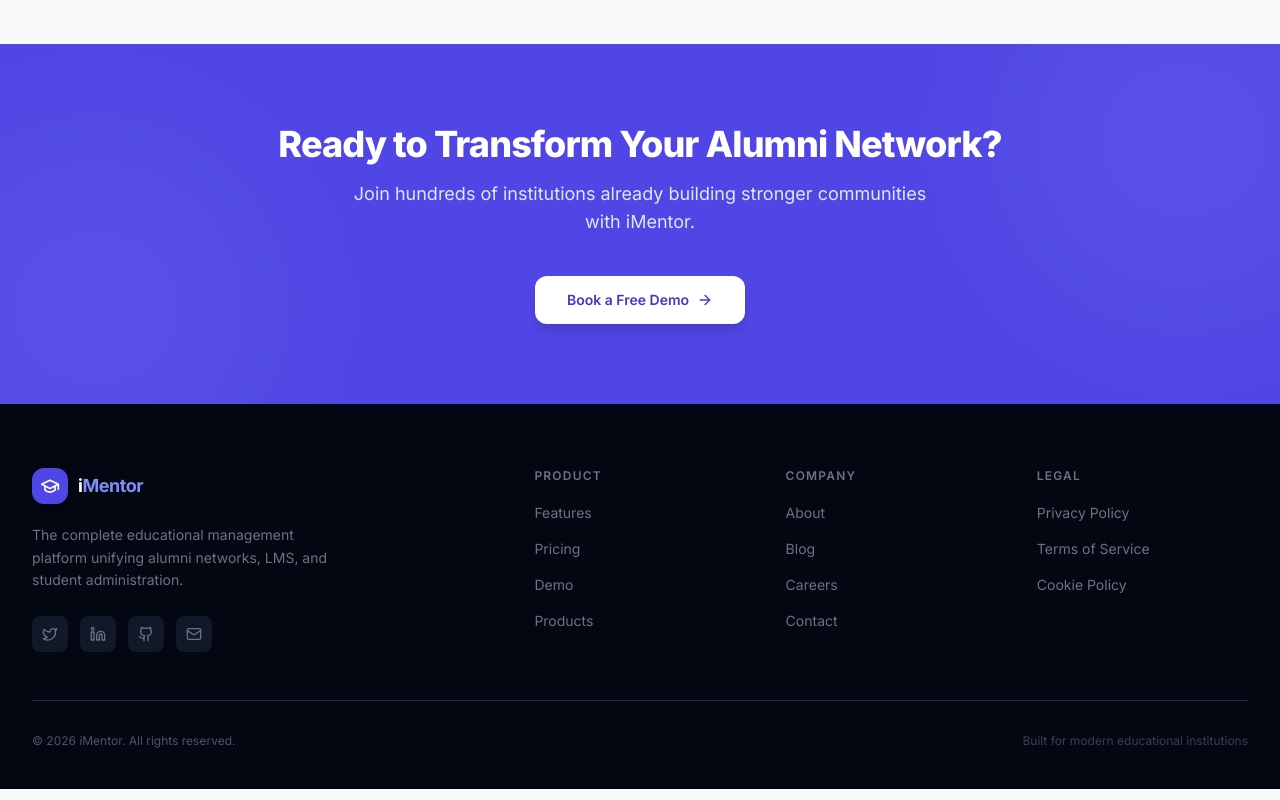
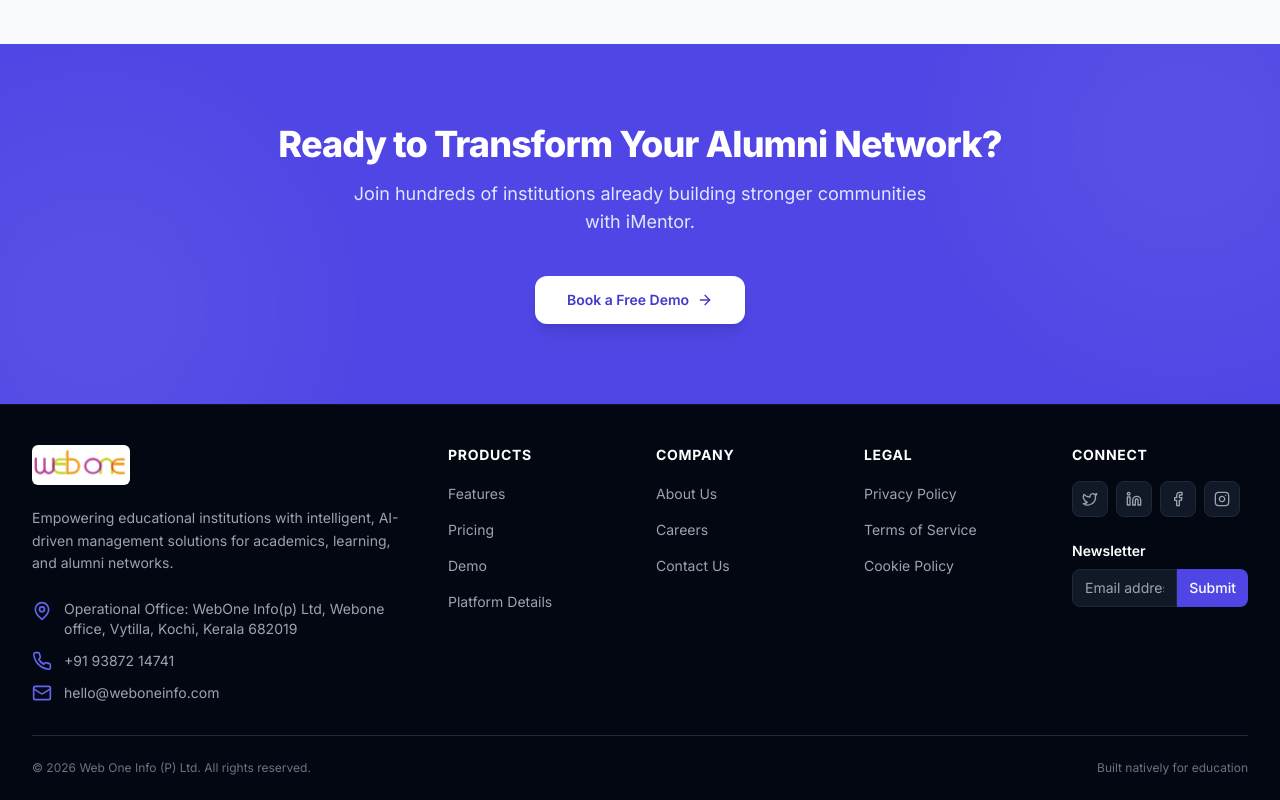
Before and after one commit to akshaykamal90/WEBONEINFO, a React (Vite) app: page / in a window 1280 px wide. Shown: the part 6145-6945 px from the top of the page. Built offline with nearby package versions, Linux system fonts and the light colour scheme.

Commit message:
footer updated

```diff
--- a/src/components/Footer.jsx
+++ b/src/components/Footer.jsx
@@ -1,22 +1,21 @@
 import React from 'react'
 import { Link } from 'react-router-dom'
-import { GraduationCap, Twitter, Linkedin, Github, Mail } from 'lucide-react'
+import { Twitter, Linkedin, Facebook, Instagram, Mail, MapPin, Phone } from 'lucide-react'
 
 const Footer = () => {
   const currentYear = new Date().getFullYear()
 
   const links = {
-    Product: [
+    Products: [
       { label: 'Features', to: '/features' },
       { label: 'Pricing', to: '/pricing' },
       { label: 'Demo', to: '/demo' },
-      { label: 'Products', to: '/product-details' },
+      { label: 'Platform Details', to: '/products' },
     ],
     Company: [
-      { label: 'About', href: '#' },
-      { label: 'Blog', href: '#' },
-      { label: 'Careers', href: '#' },
-      { label: 'Contact', href: '#' },
+      { label: 'About Us', to: '/about' },
+      { label: 'Careers', to: '/careers' },
+      { label: 'Contact Us', to: '/contact' },
     ],
     Legal: [
       { label: 'Privacy Policy', href: '#' },
@@ -28,46 +27,53 @@ const Footer = () => {
   const socials = [
     { icon: Twitter, href: '#', label: 'Twitter' },
     { icon: Linkedin, href: '#', label: 'LinkedIn' },
-    { icon: Github, href: '#', label: 'GitHub' },
-    { icon: Mail, href: '#', label: 'Email' },
+    { icon: Facebook, href: '#', label: 'Facebook' },
+    { icon: Instagram, href: '#', label: 'Instagram' },
   ]
 
   return (
-    <footer className="bg-gray-950 dark:bg-black text-gray-400">
-      <div className="max-w-7xl mx-auto px-4 sm:px-6 lg:px-8 pt-16 pb-10">
-        <div className="grid grid-cols-1 md:grid-cols-5 gap-10 pb-12 border-b border-gray-800">
+    <footer className="bg-gray-950 border-t border-gray-900 transition-colors duration-200">
+      <div className="max-w-7xl mx-auto px-4 sm:px-6 lg:px-8 pt-10 pb-6">
+        <div className="grid grid-cols-1 md:grid-cols-2 lg:grid-cols-6 gap-8 pb-8 border-b border-gray-800">
 
-          {/* Brand */}
-          <div className="md:col-span-2">
-            <Link to="/" className="flex items-center gap-2.5 mb-5">
-              <div className="bg-primary-600 rounded-xl p-2 shadow-md">
-                <GraduationCap className="h-5 w-5 text-white" />
+          {/* Brand & Contact Info */}
+          <div className="lg:col-span-2 space-y-4">
+            <Link to="/" className="inline-block group">
+              <img
+                src="/logo.jpeg"
+                alt="Weboneinfo Logo"
+                className="h-10 rounded-md shadow-sm group-hover:shadow-md transition-shadow duration-200"
+              />
+            </Link>
+            <p className="text-sm leading-relaxed text-gray-400 max-w-sm">
+              Empowering educational institutions with intelligent, AI-driven management solutions for academics, learning, and alumni networks.
+            </p>
+
+            <div className="space-y-3 pt-2">
+              <div className="flex items-start gap-3">
+                <MapPin className="w-5 h-5 text-primary-500 shrink-0 mt-0.5" />
+                <span className="text-sm text-gray-400">
+Operational Office: WebOne Info(p) Ltd, Webone office, Vytilla, Kochi, Kerala 682019                </span>
               </div>
-              <span className="text-lg font-bold text-white tracking-tight">
-                i<span className="text-primary-400">Mentor</span>
-              </span>
-            </Link>
-            <p className="text-sm leading-relaxed text-gray-500 max-w-xs">
-              The complete educational management platform unifying alumni networks, LMS, and student administration.
-            </p>
-            <div className="flex gap-3 mt-6">
-              {socials.map(({ icon: Icon, href, label }) => (
-                <a
-                  key={label}
-                  href={href}
-                  aria-label={label}
-                  className="w-9 h-9 rounded-lg bg-gray-900 flex items-center justify-center text-gray-500 hover:bg-gray-800 hover:text-gray-300 transition-all duration-200"
-                >
-                  <Icon className="h-4 w-4" />
-                </a>
-              ))}
+              <div className="flex items-center gap-3">
+                <Phone className="w-5 h-5 text-primary-500 shrink-0" />
+                <span className="text-sm text-gray-400">
+                  +91 93872 14741
+                </span>
+              </div>
+              <div className="flex items-center gap-3">
+                <Mail className="w-5 h-5 text-primary-500 shrink-0" />
+                <span className="text-sm text-gray-400">
+                  hello@weboneinfo.com
+                </span>
+              </div>
             </div>
           </div>
 
-          {/* Links */}
+          {/* Dynamic Links */}
           {Object.entries(links).map(([section, items]) => (
-            <div key={section}>
-              <h3 className="text-xs font-semibold uppercase tracking-widest text-gray-500 mb-4">
+            <div key={section} className="lg:col-span-1">
+              <h3 className="text-sm font-bold uppercase tracking-wider text-white mb-4">
                 {section}
               </h3>
               <ul className="space-y-3">
@@ -76,14 +82,14 @@ const Footer = () => {
                     {item.to ? (
                       <Link
                         to={item.to}
-                        className="text-sm text-gray-500 hover:text-gray-200 transition-colors duration-200"
+                        className="text-sm text-gray-400 hover:text-primary-400 transition-colors duration-200"
                       >
                         {item.label}
                       </Link>
                     ) : (
                       <a
                         href={item.href}
-                        className="text-sm text-gray-500 hover:text-gray-200 transition-colors duration-200"
+                        className="text-sm text-gray-400 hover:text-primary-400 transition-colors duration-200"
                       >
                         {item.label}
                       </a>
@@ -93,16 +99,51 @@ const Footer = () => {
               </ul>
             </div>
           ))}
+
+          {/* Newsletter / Social */}
+          <div className="lg:col-span-1 border-t md:border-t-0 pt-6 md:pt-0 border-gray-800">
+             <h3 className="text-sm font-bold uppercase tracking-wider text-white mb-4">
+                Connect
+              </h3>
+              <div className="flex flex-wrap gap-2">
+                {socials.map(({ icon: Icon, href, label }) => (
+                  <a
+                    key={label}
+                    href={href}
+                    aria-label={label}
+                    className="w-9 h-9 rounded-lg bg-gray-900 border border-gray-800 flex items-center justify-center text-gray-400 hover:bg-gray-800 hover:text-primary-400 hover:border-gray-700 transition-all duration-200"
+                  >
+                    <Icon className="w-4 h-4" />
+                  </a>
+                ))}
+            </div>
+            <div className="mt-6">
+              <h4 className="text-sm font-semibold text-white mb-2">Newsletter</h4>
+              <div className="flex">
+                <input
+                  type="email"
+                  placeholder="Email address"
+                  className="bg-gray-900 border border-gray-800 text-gray-300 text-sm px-3 py-2 rounded-l-lg w-full focus:outline-none focus:border-primary-500"
+                />
+                <button className="bg-primary-600 text-white px-3 py-2 rounded-r-lg text-sm font-medium hover:bg-primary-700 transition-colors">
+                  Submit
+                </button>
+              </div>
+            </div>
+          </div>
+
         </div>
 
         {/* Bottom bar */}
-        <div className="pt-8 flex flex-col sm:flex-row items-center justify-between gap-4">
-          <p className="text-xs text-gray-600">
-            © {currentYear} iMentor. All rights reserved.
+        <div className="pt-6 flex flex-col md:flex-row items-center justify-between gap-4">
+          <p className="text-xs text-gray-500">
+            © {currentYear} Web One Info (P) Ltd. All rights reserved.
           </p>
-          <p className="text-xs text-gray-700">
-            Built for modern educational institutions
-          </p>
+          <div className="flex items-center gap-6">
+            <span className="text-xs text-gray-500">
+              Built natively for education
+            </span>
+          </div>
         </div>
       </div>
     </footer>
```
